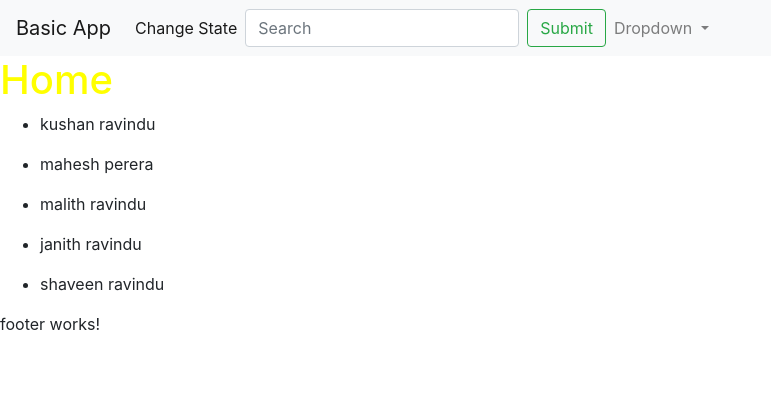
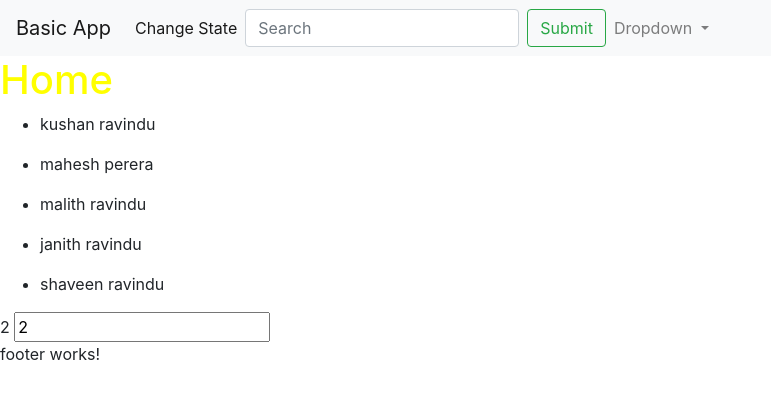
Before and after one commit to RavinduSamaranayake/Angular_basic_app, an Angular app: page / in a window 1280 px wide. Shown: the top 398 px of the page, without its empty margins (0-771 px from the left). Built offline with nearby package versions, Linux system fonts and the light colour scheme.

Commit message:
working with one way data binding

```diff
--- a/src/app/app.component.html
+++ b/src/app/app.component.html
@@ -5,5 +5,9 @@
          <li>{{user.fname}} {{user.lname}}</li>
     </ul>
 
+    <!-- one way data binding with component and view -->
+    {{result}}
+    <input type="text" [value]="result">
+
 </div>
 <app-footer></app-footer>
--- a/src/app/app.component.ts
+++ b/src/app/app.component.ts
@@ -9,6 +9,7 @@ export class AppComponent {
   title = 'basic-app';
   fcolor = "brown";
   lcolor = "green";
+  result = 2; //pass the data from component to view (one way data binding)
 
   users = [{fname : "kushan" , lname : "ravindu"},
            {fname : "mahesh" , lname : "perera"},
--- a/src/app/components/nav-bar/nav-bar.component.html
+++ b/src/app/components/nav-bar/nav-bar.component.html
@@ -10,6 +10,7 @@
         <a class="nav-link" href="#">Change State <span class="sr-only">(current)</span></a>
       </li>
 
+      <!-- change states using if else -->
       <div *ngIf = "state;then logged else logout">state true</div>
             <!-- <li class="nav-item">
         <a class="nav-link" href="#">Please Login</a>
```
